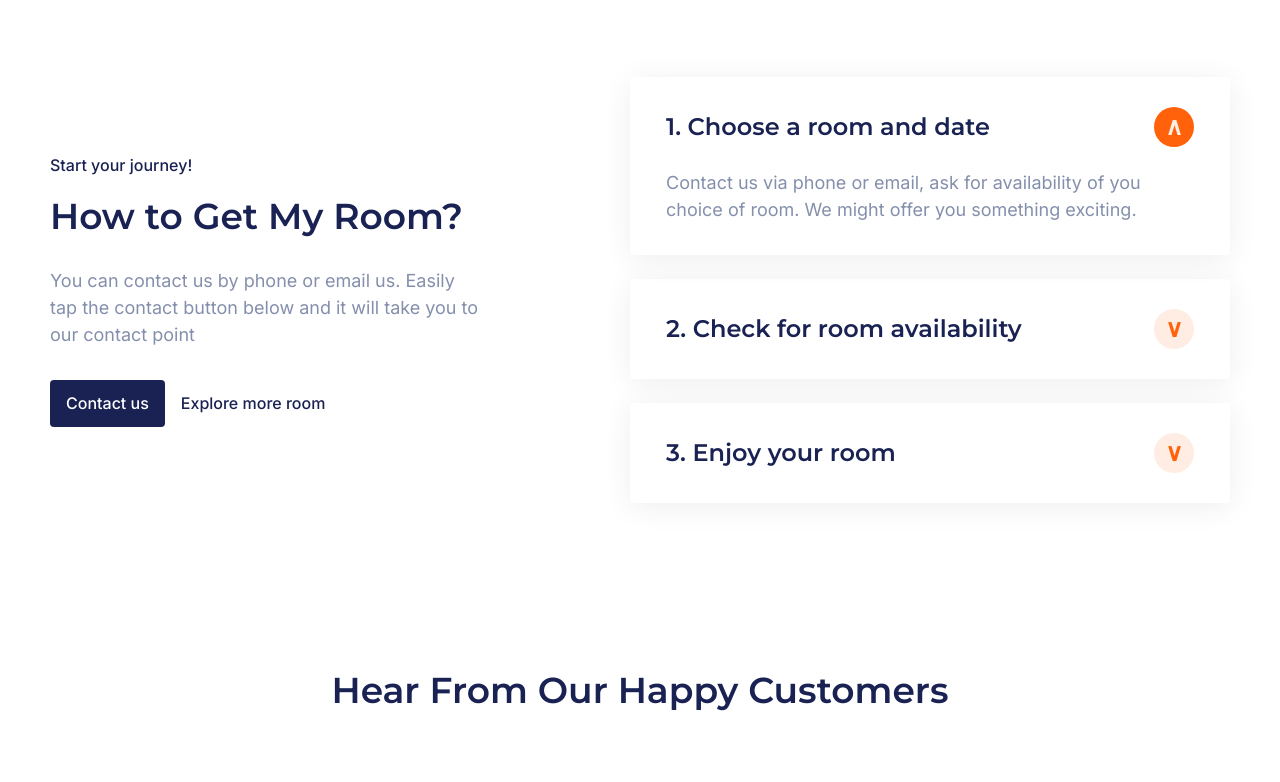
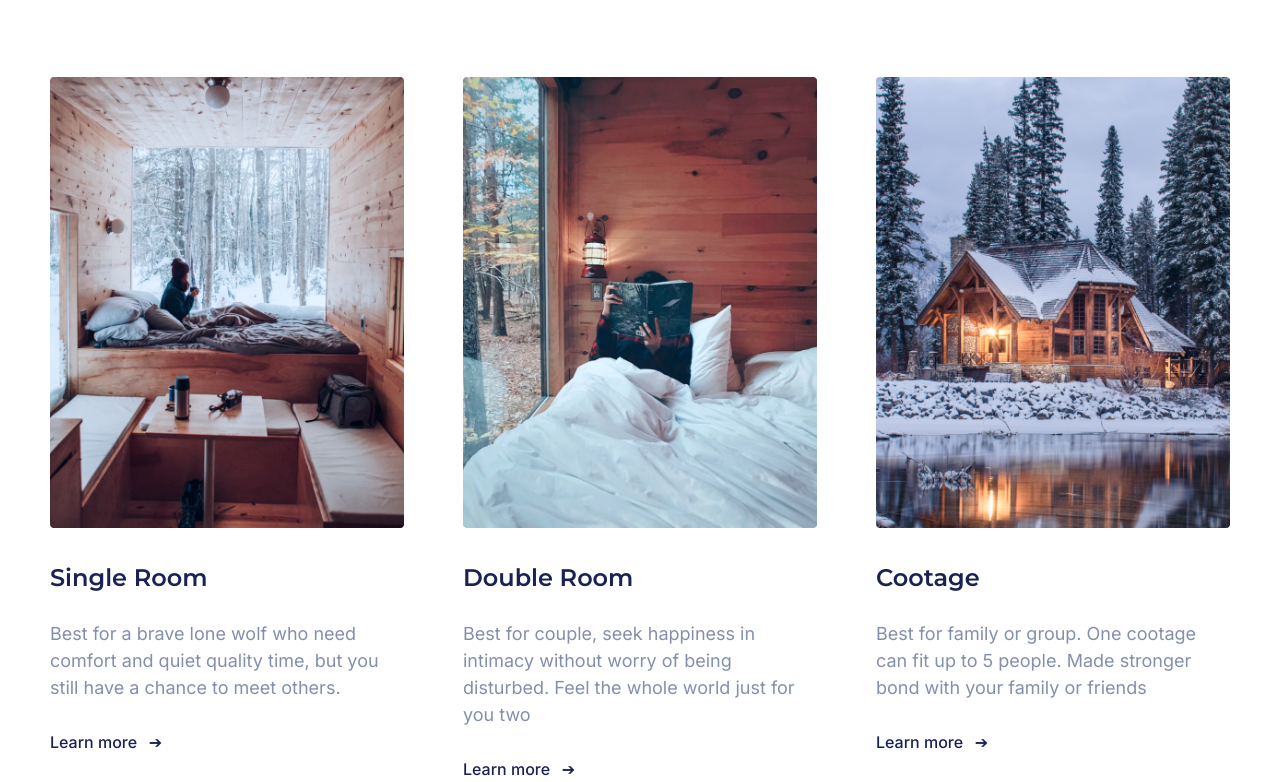
Before and after one commit to Margarita-Sipach/cootels, a website built with Vite: page index.html in a window 1280 px wide. Shown: the part 3404-4186 px from the top of the page. Built offline with nearby package versions, Linux system fonts and the light colour scheme.

Commit message:
feat: add room types section and adaptive

```diff
--- a/index.html
+++ b/index.html
@@ -55,6 +55,32 @@
       <h2>Many Rooms to Choose</h2>
       <p class="rooms__text">There is a room for every needs. We have room for individuals until family size, we also have a cabin for more private experience</p>
       <button class="button">Explore more</button>
+    </section>
+    <section class="room-types">
+      <div class="room-types__item">
+        <img src="src/assets/img/room-types/1.png" alt="" class="room-types__img">
+        <div class="room-types__info">
+        <h3>Single Room</h3>
+        <p>Best for a brave lone wolf who need comfort and quiet quality time, but you still have a chance to meet others.</p>
+        <button class="button button_light button_link room-types__button">Learn more</button>
+        </div>
+      </div>
+      <div class="room-types__item">
+        <img src="src/assets/img/room-types/2.png" alt="" class="room-types__img">
+        <div class="room-types__info">
+        <h3>Double Room</h3>
+        <p>Best for couple, seek happiness in intimacy without worry of being disturbed. Feel the whole world just for you two</p>
+        <button class="button button_light button_link room-types__button">Learn more</button>
+        </div>
+      </div>
+      <div class="room-types__item">
+        <img src="src/assets/img/room-types/3.png" alt="" class="room-types__img">
+        <div class="room-types__info">
+        <h3>Cootage</h3>
+        <p>Best for family or group. One cootage can fit up to 5 people. Made stronger bond with your family or friends</p>
+        <button class="button button_light button_link room-types__button">Learn more</button>
+        </div>
+      </div>
     </section>
     <section class="room-getting">
       <div class="room-getting__info">
--- /dev/null
+++ b/src/scss/modules/room-types.scss
@@ -0,0 +1,63 @@
+.room-types{
+    display: flex;
+    gap: calc(10% / 2);
+
+    @media (max-width: 900px) {
+        flex-direction: column;
+        gap: 100px;
+    }
+
+    &__item{
+        display: flex;
+        flex-direction: column;
+        width: 30%;
+
+        @media (max-width: 900px) {
+            width: 100%;
+            position: relative;
+            margin-bottom: 50px;
+        }
+
+        @media (max-width: 650px) {
+            margin-bottom: 80px;
+        }
+    }
+
+    &__info{
+        @media (max-width: 900px) {
+            position: absolute;
+            z-index: 2;
+            background: var(--light);
+            margin: 0 40px;
+            padding: 30px;
+            border-radius: 10px;
+            bottom: -50px;
+        }
+        @media (max-width: 650px) {
+            margin: 0 10px;
+            padding: 20px;
+            bottom: -80px;
+        }
+    }
+
+    &__button{
+        position: relative;
+
+        &::after{
+            content: "➔";
+            position: absolute;
+            right: -25px;
+        }
+
+        &:hover::after{
+            right: -30px;
+        }
+    }
+
+    &__img{
+        display: block;
+        margin-bottom: 32px;
+        width: 100%;
+        object-fit: cover;
+    }
+}
--- a/src/scss/style.scss
+++ b/src/scss/style.scss
@@ -9,10 +9,11 @@
 @import './modules/main.scss';
 @import './modules/cozy.scss';
 @import './modules/rooms.scss';
+@import './modules/room-types.scss';
 @import './modules/customers.scss';
 @import './modules/room-getting.scss';
 @import './modules/footer.scss';
-// @import './modules/cozy.scss';
+
 // @import './modules/rooms.scss';
 
 @import './ui/logo.scss';
--- a/src/scss/ui/button.scss
+++ b/src/scss/ui/button.scss
@@ -17,4 +17,9 @@
         background-color: var(--light);
         color: var(--dark);
     }
+
+    &_link{
+        padding: 0;
+        width: fit-content;
+    }
 }
```
Also changed, not shown: src/assets/img/room-types/1.png (added), src/assets/img/room-types/2.png (added), src/assets/img/room-types/3.png (added).
